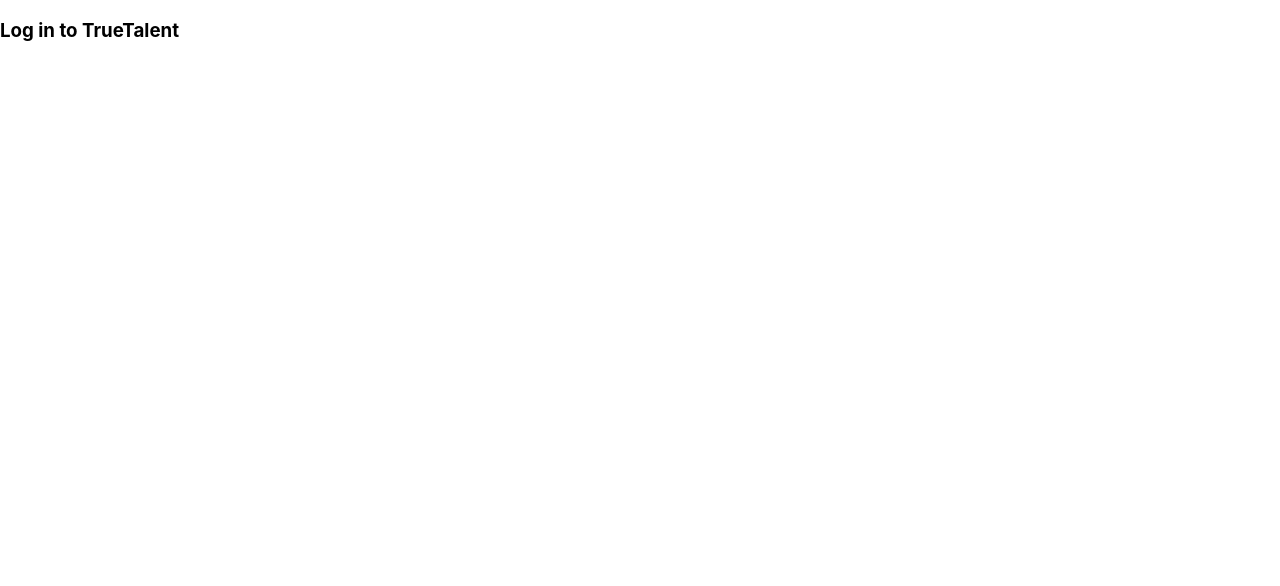
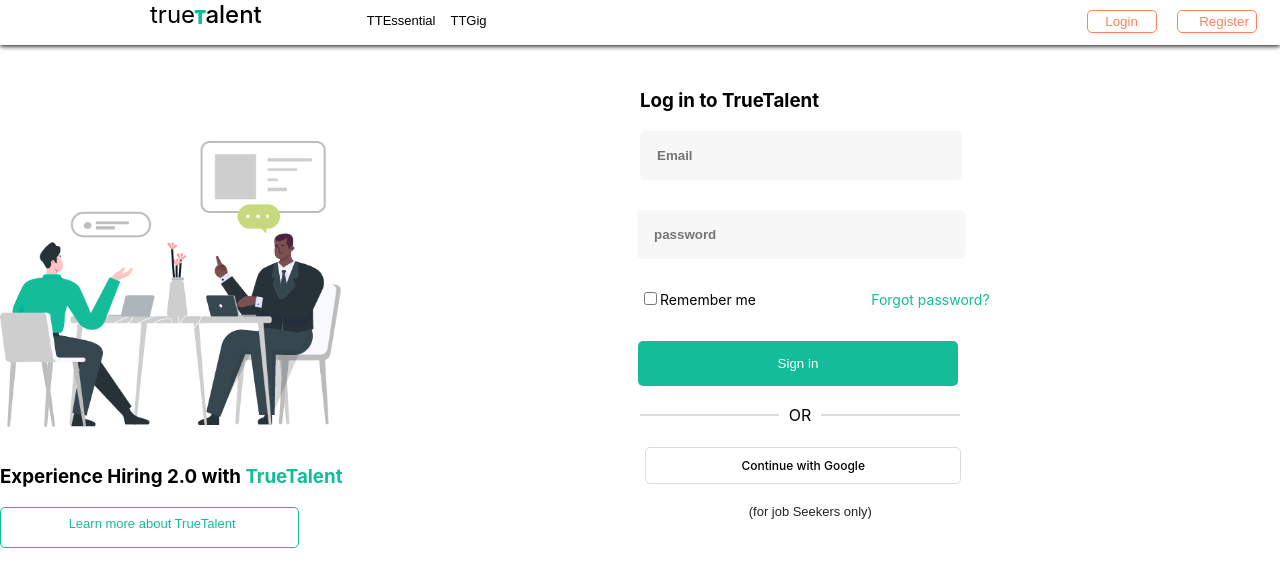
Before and after one commit to ushabanda/Truetalent, a React (Create React App) app: page /login in a window 1280 px wide. Shown: the top 586 px of the page. Built offline with nearby package versions, Linux system fonts and the light colour scheme.

Commit message:
created Login page

```diff
--- a/package.json
+++ b/package.json
@@ -17,6 +17,7 @@
     "react": "^18.2.0",
     "react-datepicker": "^4.11.0",
     "react-dom": "^18.2.0",
+    "react-google-login": "^5.2.2",
     "react-input-range": "^1.3.0",
     "react-range-slider-input": "^3.0.7",
     "react-router-dom": "^6.11.1",
--- a/src/App.css
+++ b/src/App.css
@@ -36,3 +36,7 @@
     transform: rotate(360deg);
   }
 }
+
+.main-root {
+  height: inherit;
+}
--- a/src/App.js
+++ b/src/App.js
@@ -1,12 +1,12 @@
-import React from 'react'
-import Essential from './Essential'
-import Jobs from './components/Jobs'
-import { BrowserRouter, Routes, Route } from 'react-router-dom'
-import Login from './components/Login/Login'
+import React from "react";
+import Essential from "./Essential";
+import Jobs from "./components/Jobs";
+import { BrowserRouter, Routes, Route } from "react-router-dom";
+import Login from "./components/Login/Login";
 
 function App() {
   return (
-    <div>
+    <div className="main-root">
       <BrowserRouter>
         {/* <Essential /> */}
         <Routes>
@@ -16,7 +16,7 @@ function App() {
         </Routes>
       </BrowserRouter>
     </div>
-  )
+  );
 }
 
-export default App
+export default App;
--- a/src/Essential/index.jsx
+++ b/src/Essential/index.jsx
@@ -3,7 +3,7 @@ import "./styles.css";
 import SearchIcon from "@mui/icons-material/Search";
 import LocationOnIcon from "@mui/icons-material/LocationOn";
 import { useNavigate } from "react-router-dom";
-import images from "../components/images/usha-image.jpg"
+import images from "../components/images/usha-image.jpg";
 import Tablecomponent from "../components/Tablecomponent/Tablecomponent";
 import LogoBox from "../components/LogoBox/LogoBox";
 import Navbar from "../components/Navbar/Navbar";
@@ -28,14 +28,14 @@ function Essential() {
     navigate("/jobs/search");
   };
   return (
-    <div>
+    <div className="main-root">
       <Navbar />
       <h2>
         Get the <span className="text">Right Job</span> You Deserve
       </h2>
       <p className="mainpara">Your next career move starts here</p>
       <div className="photoplace">
-      <img src={images} alt="usha-image.jpg" className="photo-container"/>
+        <img src={images} alt="usha-image.jpg" className="photo-container" />
       </div>
       <div className="mainpage-searchbox">
         <button
--- a/src/Essential/styles.css
+++ b/src/Essential/styles.css
@@ -101,24 +101,32 @@ SearchIcon {
     color: white;
     right: 85px;
 }
-.photo-container{
-    height:200px;
-    width:200px;
-    border-radius:50%;
-    position:relative;
-    left:1140px;
-    top:-120px;
+
+.photo-container {
+    height: 200px;
+    width: 200px;
+    border-radius: 50%;
+    position: relative;
+    left: 1140px;
+    top: -120px;
 
 }
-.mainpage-searchbox{
-    margin-top:-300px;
+
+.mainpage-searchbox {
+    margin-top: -300px;
 }
-.photoplace{
-    height:300px;
+
+.photoplace {
+    height: 300px;
 }
-.mainpara{
+
+.mainpara {
     text-align: center;
-    color:#9398A1;
+    color: #9398A1;
     font-size: .975em;
-    margin-top:-20px;
+    margin-top: -20px;
 }
+
+.main-root {
+    height: inherit;
+}
--- a/src/components/Login/Login.jsx
+++ b/src/components/Login/Login.jsx
@@ -1,12 +1,70 @@
-import React from 'react'
-// import images from "../images/"
+import React from "react";
+import images from "../images/login_banner.png";
+import "./LoginStyles.css";
+import Navbar from "../Navbar/Navbar";
+import {Link} from "react-router-dom"
+// import { GoogleLogin } from 'react-google-login';
+
 function Login() {
+  // const responseGoogle = (response) => {
+  //   console.log(response);
   return (
+    <div className="login-root">
+      <Navbar />
+
+      <div className="login-page-container">
+        <div className="login-image-container">
+          <div className="login-image-content">
+            <div className="img-data">
+              <img
+                src={images}
+                alt="login_banner.png"
+                className="login-banner-image"
+              />
+              <div className="image-label">
+                <h3>
+                  Experience Hiring 2.0 with <span>TrueTalent</span>
+                </h3>
+                <div className="login-image-para">
+                <p className="login-image-learn">Learn more about TrueTalent</p>
+                </div>
+
+              </div>
+            </div>
+          </div>
+          <div className="login-form">
+            <h3>Log in to TrueTalent</h3>
+            <form>
+              <div className="login-email-box">
+              <input type="email" placeholder="Email" className="login-email-input"/>
+              </div>
+              <div className="login-password-box">
+              <input type="password" placeholder="password" className="login-password-input"/>
+              </div>
+              <div >
+                <input type="checkbox" />
+                <label className="login-remember">Remember me</label>
+                <Link to="/forgot-password" className="login-link-remember">Forgot password?</Link>
+              </div>
+              <div>
+                <input type="submit" value="Sign in" className="login-sign-container"/>
+              </div>
+              <div style={{ display: 'flex', alignItems: 'center',width:'50%' }}>
+      <hr style={{ flex: 1, border: '1px solid #DCDCDC' }} />
+      <span style={{ margin: '0 10px',color:'black'}}>OR</span>
+      <hr style={{ flex: 1, border: '1px solid #DCDCDC' }} />
+    </div>
     <div>
-
-      <h3>Log in to TrueTalent</h3>
+    <Link to="https://accounts.google.com/o/oauth2/auth/oauthchooseaccount?client_id=618052979392-nrbp2u1mhqjbvan057c1f1hg13vvq60f.apps.googleusercontent.com&redirect_uri=https%3A%2F%2Ftruetalent.io%2Fauth%2Fgoogle&scope=openid%20profile%20email&response_type=code&service=lso&o2v=1&flowName=GeneralOAuthFlow" className="login-google-account">Continue with Google</Link>
     </div>
-  )
+    <p className="login-job-seeker">(for job Seekers only)</p>
+            </form>
+          </div>
+        </div>
+      </div>
+    </div>
+  );
 }
 
-export default Login
+
+export default Login;
--- /dev/null
+++ b/src/components/Login/LoginStyles.css
@@ -0,0 +1,118 @@
+.login-root,
+.login-page-container,
+.login-image-container {
+    width: inherit;
+    height: inherit;
+}
+
+.login-image-container {
+    display: flex;
+}
+
+.login-banner-image {
+    height: inherit;
+    width: 82%;
+}
+
+.img-data {
+    display: grid;
+    align-items: center;
+    justify-content: center;
+    height:fit-content;
+    margin-top:15%;
+    width:65%;
+}
+
+.login-image-content,
+.login-form {
+    width: 50%;
+}
+
+.login-form {
+    /* display: flex; */
+    align-items: center;
+    justify-content: center;
+    margin-top: 2%;
+}
+.image-label{
+    margin-top:20px;
+}
+.login-image-para{
+    border:1px solid #14BC9A;
+    height:5%;
+    width:70%;
+    padding:3px;
+    border-radius: 5px;
+
+}
+.login-image-para .login-image-learn{
+    text-align: center;
+    color:#14BC9A;
+font-size: 600;
+
+}
+.login-email-input{
+    padding:17px;
+    width:45%;
+    background-color: #F7F7F7;
+    border:0px;
+    border-radius:5px;
+    font-size: 500;
+    font-weight: bold;
+
+}
+.login-password-input{
+    padding:17px;
+    width:48%;
+    background-color: #F7F7F7;
+    border:0px;
+    border-radius:5px;
+    font-size: 500;
+    font-weight: bold;
+}
+.login-remember{
+    font-size: .875em;
+}
+.login-link-remember{
+    font-size: .875em;
+    margin-left: 18%;
+    text-decoration: none;
+}
+.login-password-box{
+    /* padding:5px; */
+    margin:30px;
+    font-size: 500;
+    font-weight: bold;
+    margin-left: -3px;
+}
+.login-sign-container{
+    padding:10px;
+    width:50%;
+    margin:5% 0 3% -2px;
+    border:none;
+    background-color: #14BC9A;
+    padding:15px;
+    border-radius:5px;
+    color:white;
+}
+.login-google-account{
+border:1px solid #DCDCDC;
+text-decoration:none;
+color:black;
+padding:10px;
+position: relative;
+/* top:2px; */
+display:block;
+width:46%;
+left:-10px;
+border-radius:5px;
+text-align: center;
+font-size: 12px;
+font-weight: 500;
+}
+.login-job-seeker{
+    margin-top:20px;
+    margin-left:17%;
+    color:#212529;
+    font-size: .810em;
+}
--- a/src/index.css
+++ b/src/index.css
@@ -7,6 +7,17 @@ body {
   -moz-osx-font-smoothing: grayscale;
 }
 
+body,
+#root {
+  width: inherit;
+  height: inherit;
+}
+
+html {
+  width: -webkit-fill-available;
+  height: -webkit-fill-available;
+}
+
 code {
   font-family: source-code-pro, Menlo, Monaco, Consolas, 'Courier New',
     monospace;
```
Also changed, not shown: 1 other file (tests, documents, lock files or other folders). Lines whose indentation alone changed are shown as unchanged.
